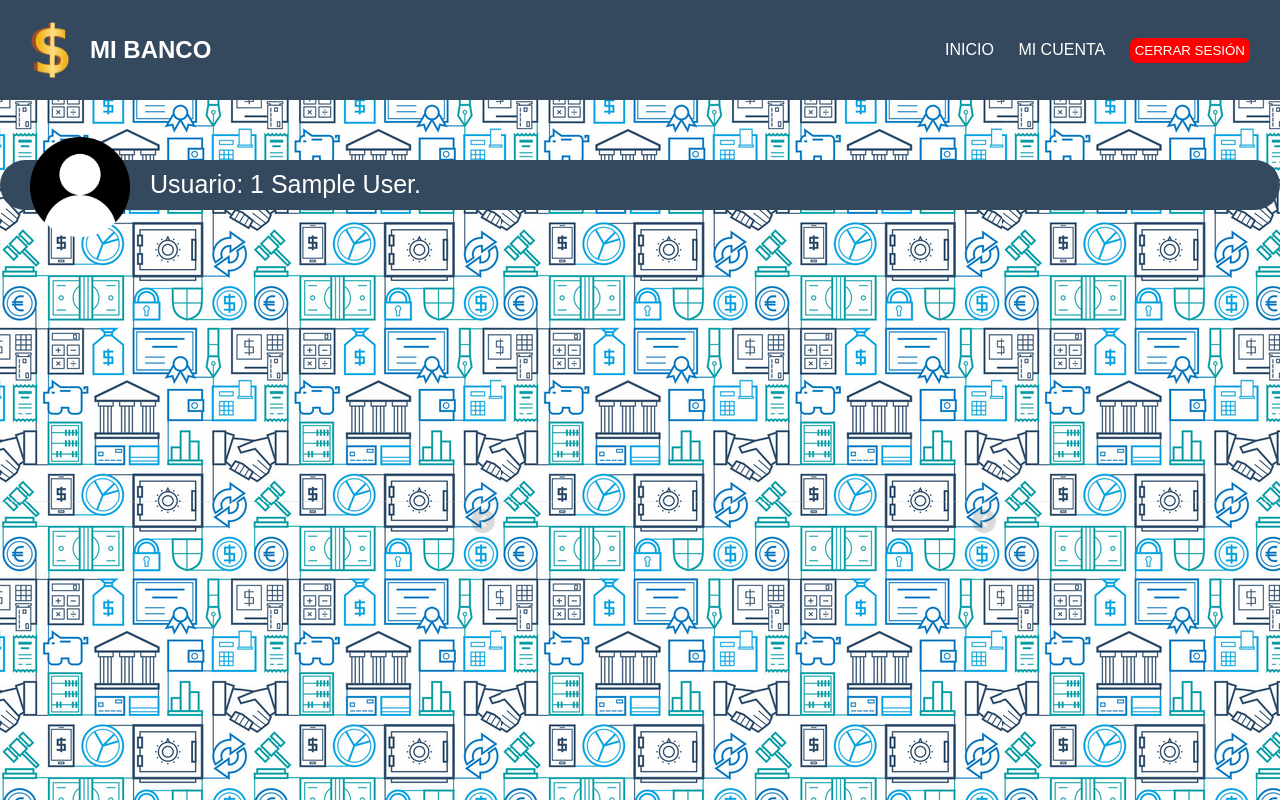
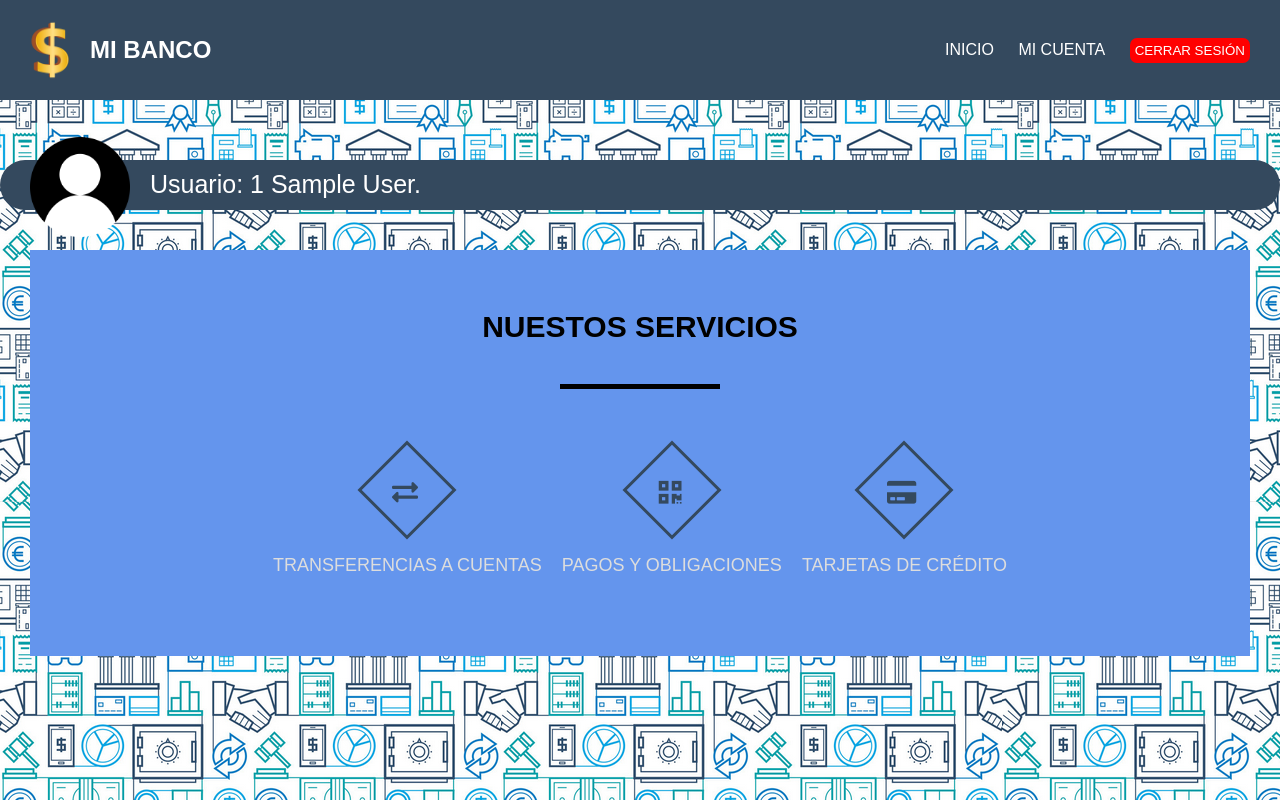
Before and after one commit to jddma/Banco_pw, a PHP site: page /panel/ in a window 1280 px wide. Run offline with PHP 8.4, Linux system fonts and the light colour scheme; the visitor is signed in with stand-in values (Sample User, id 1); some libraries are stand-ins or nearby versions.

Commit message:
Creacion del menu principal

```diff
--- a/css/styles_default.css
+++ b/css/styles_default.css
@@ -2,6 +2,7 @@
     margin: 0;
     padding: 0;
     font-family: "monserrat", sans-serif;
+    box-sizing: border-box;
 }
 
 body{
--- /dev/null
+++ b/css/styles_panel.css
@@ -0,0 +1,100 @@
+.services-section{
+    padding: 60px 0;
+    background: cornflowerblue;
+    background-size: cover;
+    padding: 60px 0;
+    margin-top: 40px;
+    margin-left: 30px;
+    margin-right: 30px;
+}
+
+.inner-width{
+    width: 100%;
+    max-width: 1200px;
+    margin: auto;
+    padding: 0 20px;
+    overflow: hidden;
+}
+
+.section-title{
+    text-align: center;
+    color: black;
+    text-transform: uppercase;
+    font-size: 30px;
+}
+
+.border{
+    width: 160px;
+    height: 5px;
+    background: black;
+    margin: 40px auto;
+}
+
+.services-container{
+    display: flex;
+    flex-wrap: wrap;
+    justify-content: center;
+}
+
+.service-box{
+    max-width: 33.33%;
+    padding: 10px;
+    text-align: center;
+    color: #ddd;
+    cursor: pointer;
+}
+
+.service-icon{
+    display: inline-block;
+    width: 70px;
+    height: 70px;
+    border: 3px solid #34495e;
+    color: #34495e;
+    transform: rotate(45deg);
+    margin-bottom: 30px;
+    margin-top: 16px;
+    transition: 0.3s linear;
+}
+
+.service-icon i{
+    line-height: 70px;
+    transform: rotate(-45deg);
+    font-size: 26px;
+}
+
+.service-box:hover .service-icon{
+    background: black;
+    color: cornsilk;
+}
+
+.service-title{
+    font-size: 18px;
+    text-transform: uppercase;
+    margin-bottom: 10px;
+}
+
+.service-desc{
+    font-size: 14px;
+}
+
+@media screen and (max-width:960px){
+    .service-box{
+        max-width: 45%;
+    }
+    .service-icon i{
+        font-size: 63px;
+    }
+}
+
+@media screen and (max-width:768px){
+    .service-box{
+        max-width: 50%;
+    }
+
+}
+
+@media screen and (max-width:9480px){
+    .service-box{
+        max-width: 100%;
+    }
+}
--- a/panel/index.php
+++ b/panel/index.php
@@ -1,4 +1,4 @@
-<?php
+<!--<?php
 
     session_start();
     /**
@@ -11,13 +11,14 @@
         exit();
     }
 
-?>
+?>-->
 <!DOCTYPE html>
 <html lang="es">
     <head>
         <meta charset="UTF-8">
         <meta name="viewport" content="width=device-width, initial-scale=1.0">
         <link rel="stylesheet" href="../css/styles_default.css">
+        <link rel="stylesheet" href="../css/styles_panel.css">
         <!--<link rel="stylesheet" href="../css/fontawesome.css">-->
         <link rel="stylesheet" href="https://use.fontawesome.com/releases/v5.6.1/css/all.css">
         <title>Inicio</title>
@@ -44,6 +45,41 @@
                 <img src="../img/user_logo.png" alt="Usuario_Logo" class="user-logo">
                 <p><?php echo "Usuario: ". $_SESSION["apellidos"]. " ". $_SESSION["nombres"]. "."?></p>
             </div>
+            <div class="services-section">
+                <div class="inner-width">
+                    <h1 class="section-title">Nuestos Servicios</h1>
+                    <div class="border"></div>
+                    <div class="services-container">
+                        <div class="service-box">
+                            <div class="service-icon">
+                                <i class="fas fa-exchange-alt"></i>
+                            </div>
+                            <div class="service-title">Transferencias a cuentas</div>
+                            <div class="service-desc">
+
+                            </div>
+                        </div>
+                        <div class="service-box">
+                            <div class="service-icon">
+                                <i class="fas fa-qrcode"></i>
+                            </div>
+                            <div class="service-title">Pagos y Obligaciones</div>
+                            <div class="service-desc">
+
+                            </div>
+                        </div>
+                        <div class="service-box">
+                            <div class="service-icon">
+                                <i class="fas fa-credit-card"></i>
+                            </div>
+                            <div class="service-title">Tarjetas de crédito</div>
+                            <div class="service-desc">
+
+                            </div>
+                        </div>
+                    </div>
+                </div>
+            </div>
         </div>
     </body>
 </html>
```
